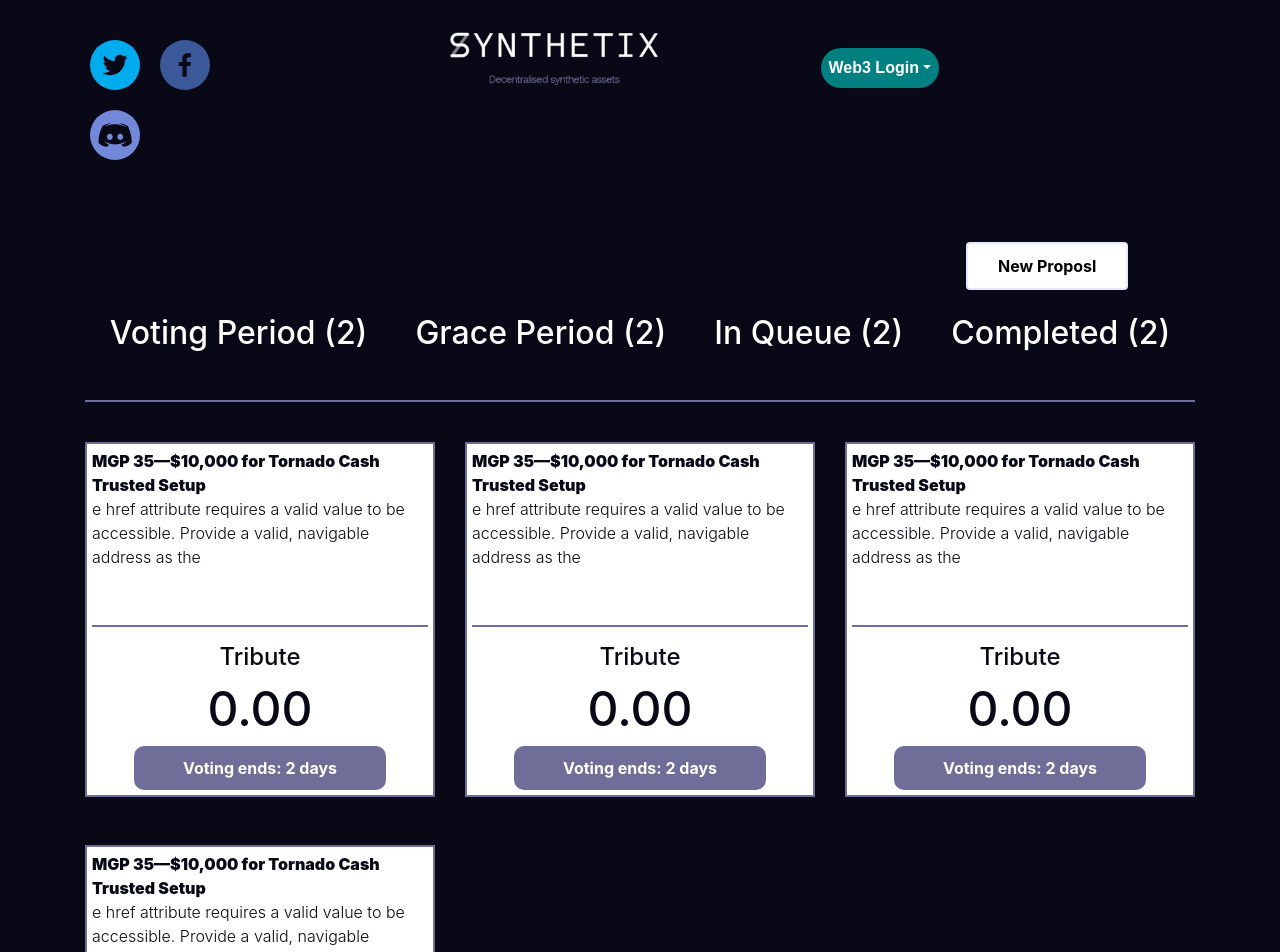
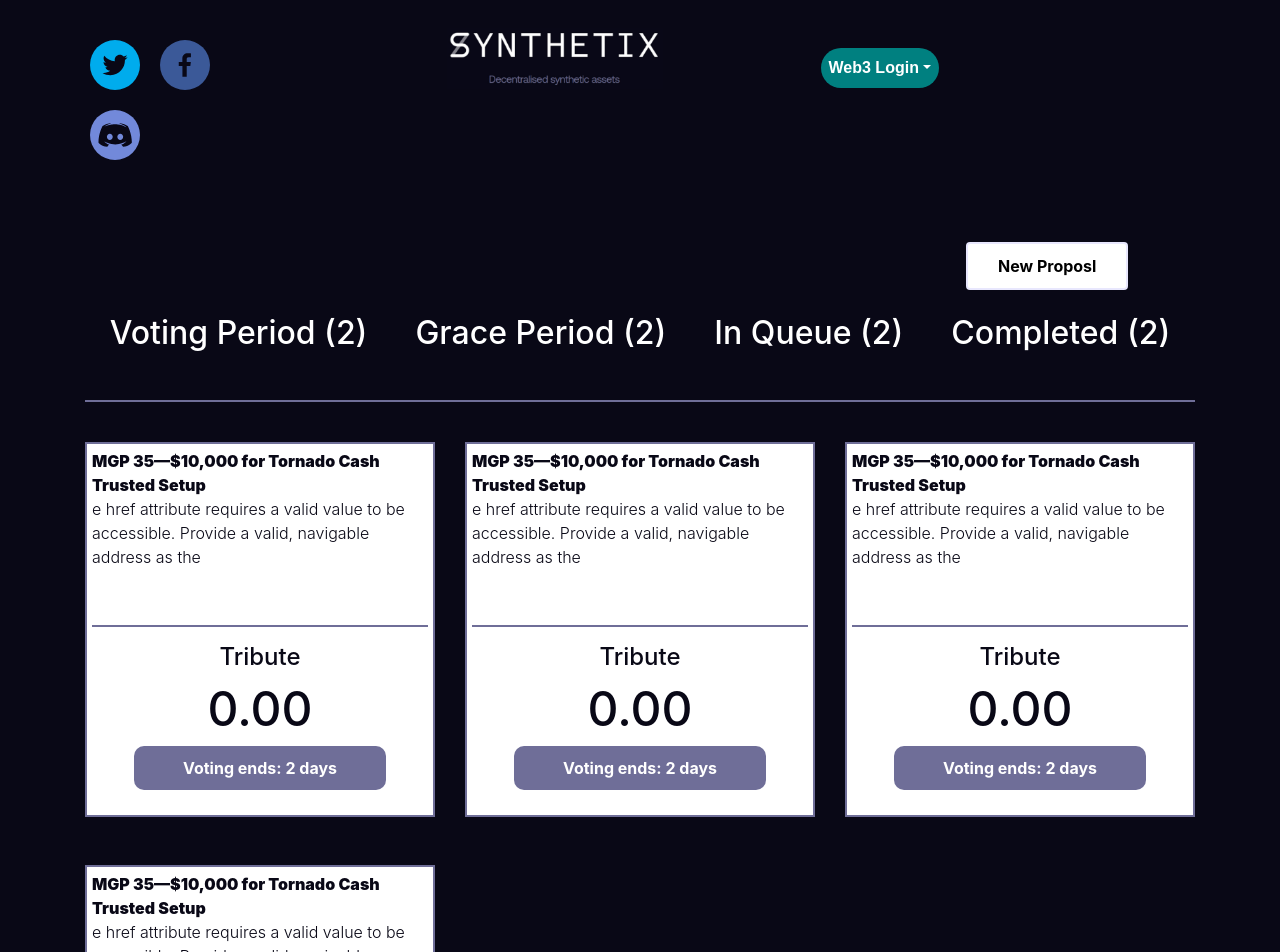
Before and after one commit to Seniorwebdeveloper0217/React.js-snx-frontend, a React (Create React App) app: page /proposals in a window 1280 px wide. Shown: the top 952 px of the page. Built offline with nearby package versions, Linux system fonts and the light colour scheme.

Commit message:
small addition of progress bar

```diff
--- a/package.json
+++ b/package.json
@@ -7,6 +7,7 @@
     "@testing-library/react": "^9.4.0",
     "@testing-library/user-event": "^7.2.1",
     "react": "^16.12.0",
+    "react-bootstrap": "^1.0.0-beta.16",
     "react-dom": "^16.12.0",
     "react-redux": "^7.1.3",
     "react-router-dom": "^5.1.2",
--- a/src/components/ProposalDescription.js
+++ b/src/components/ProposalDescription.js
@@ -1,4 +1,5 @@
 import React from 'react';
+import {ProgressBar} from 'react-bootstrap';
 
 
 const ProposalDescription = (props) => {
@@ -17,6 +18,9 @@
             <div className="voting-duration-box align-center">
                 Voting ends: 2 days
             </div>
+            <div className="row mt-1">
+                <ProgressBar variant="success" now={35} />
+            </div>
             {/* TODO add progress bar etc */}
         </div>
     );
```
Also changed, not shown: 1 other file (tests, documents, lock files or other folders).
